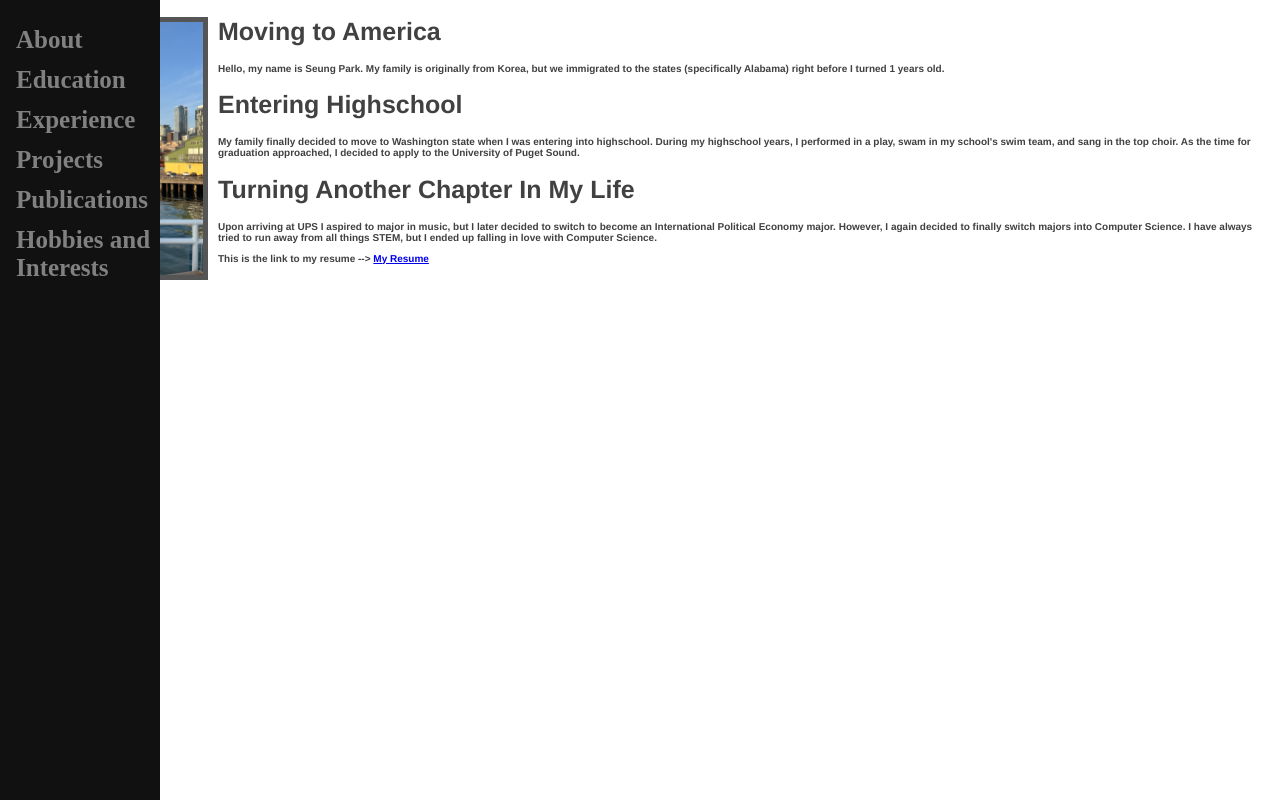
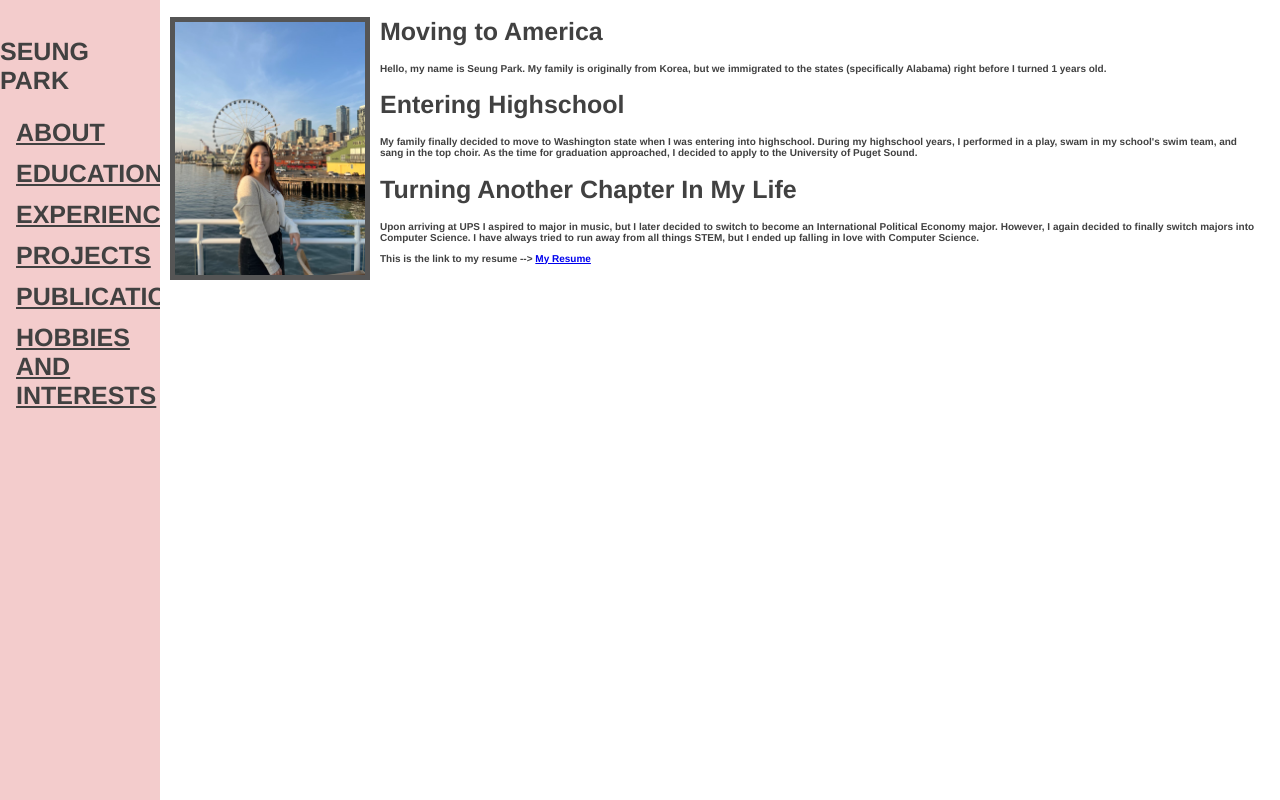
Before and after one commit to separk924/separk924.github.io, a plain HTML site: page index.html in a window 1280 px wide. Drawn offline with Linux system fonts and the light colour scheme.

Commit message:
added some edits

```diff
--- a/default.css
+++ b/default.css
@@ -34,18 +34,21 @@ li {
   box-sizing: border-box;
 }
 .synopsis {
+  margin-left: 160px; /* Same as the width of the sidebar */
+  padding: 0px 10px;
   font-size: 15px;
   font-weight: bold;
 }
 /* The sidebar menu */
 .sidenav {
+  font-family: bg-font;
   height: 100%; /* Full-height: remove this if you want "auto" height */
   width: 160px; /* Set the width of the sidebar */
   position: fixed; /* Fixed Sidebar (stay in place on scroll) */
   z-index: 1; /* Stay on top */
   top: 0; /* Stay at the top */
   left: 0;
-  background-color: #111; /* Black */
+  background-color: #F3CCCC;
   overflow-x: hidden; /* Disable horizontal scroll */
   padding-top: 20px;
 }
@@ -53,19 +56,18 @@ li {
 /* The navigation menu links */
 .sidenav a {
   padding: 6px 8px 6px 16px;
-  text-decoration: none;
+  font-family: "Helvetica", "Arial", sans-serif;
   font-size: 25px;
-  color: #818181;
+  color: #414141;
   display: block;
 }
 
 /* When you mouse over the navigation links, change their color */
 .sidenav a:hover {
-  color: #f1f1f1;
+  color: #dddddd;
 }
 
-/* Style page content */
-.main {
-  margin-left: 160px; /* Same as the width of the sidebar */
-  padding: 0px 10px;
+@font-face {
+  font-family: bg-font;
+  src: url(./bg-font/brandon-grotesque-medium-italic-58a8a3c40866a.otf);
 }
--- a/index.html
+++ b/index.html
@@ -7,12 +7,13 @@
     </head>
     <!-- Side navigation -->
     <div class="sidenav">
-        <a href="#">About</a>
-        <a href="#">Education</a>
-        <a href="#">Experience</a>
-        <a href="#">Projects</a>
-        <a href="#">Publications</a>
-        <a href="#">Hobbies and Interests</a>
+        <h1>SEUNG PARK</h1>
+        <a href="#">ABOUT</a>
+        <a href="#">EDUCATION</a>
+        <a href="#">EXPERIENCE</a>
+        <a href="#">PROJECTS</a>
+        <a href="#">PUBLICATIONS</a>
+        <a href="#">HOBBIES AND INTERESTS</a>
     </div>
     <body class='synopsis'>
         <img src='photo.jpeg' align= 'left' width='200' alt='A photo of myself'/>
```
Also changed, not shown: bg-font/brandon-grotesque-black-58a8a3e824392.otf (added), bg-font/brandon-grotesque-bold-italic-58a8a48221563.otf (added), bg-font/brandon-grotesque-light-58a8a4b38001d.otf (added), bg-font/brandon-grotesque-light-italic-58a8a4ccb88be.otf (added), bg-font/brandon-grotesque-medium-italic-58a8a3c40866a.otf (added), bg-font/brandon-grotesque-regular-italic-58a8a456c4724.otf (added), bg-font/brandon-grotesque-thin-italic-58a8a3a8861fe.otf (added).
